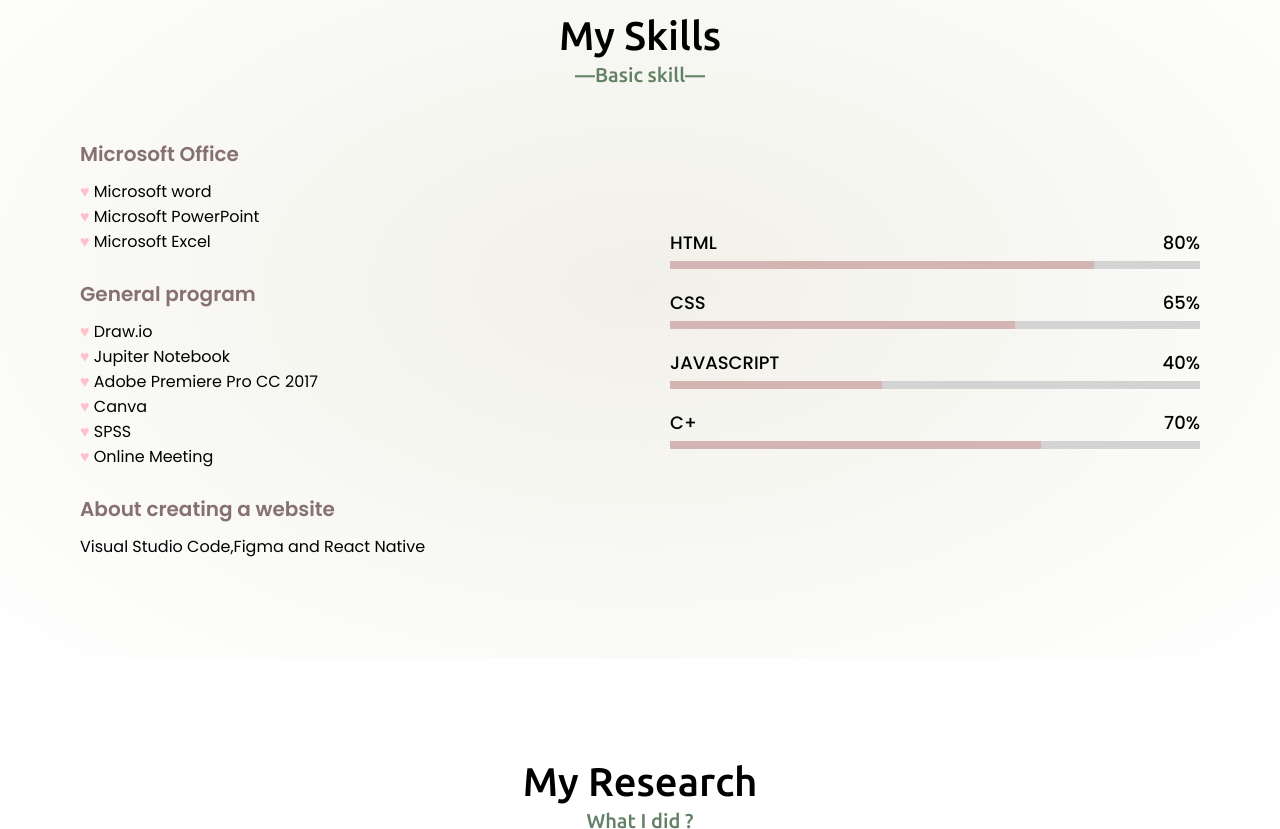
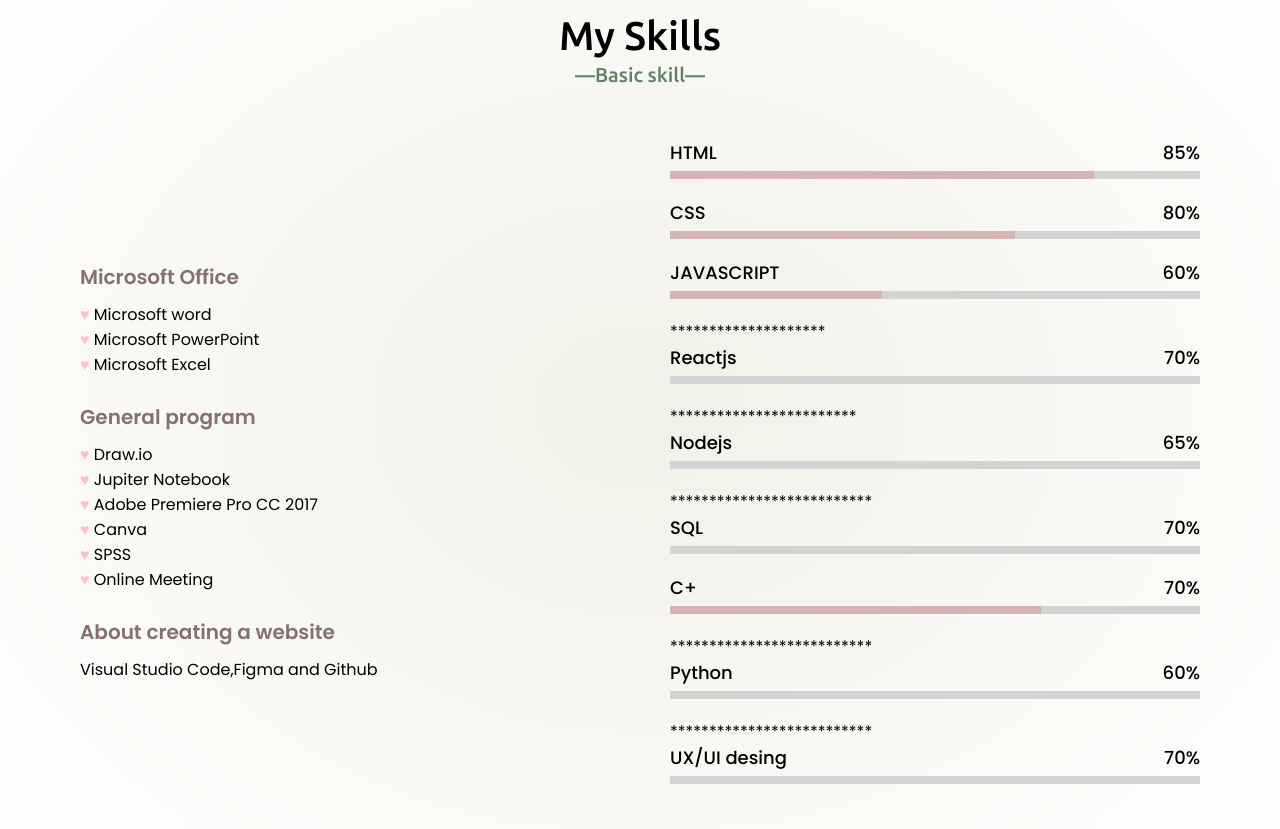
Before and after one commit to praejinjutha/praejinjutha.github.io, a plain HTML site: page index.html in a window 1280 px wide. Shown: the part 2360-3189 px from the top of the page. Drawn offline with nearby package versions, Linux system fonts and the light colour scheme.

Commit message:
Update index.html

```diff
--- a/index.html
+++ b/index.html
@@ -145,33 +145,59 @@
         <div class="text">About creating a website</div>
 
         <p>
-          Visual Studio Code,Figma and React Native
+          Visual Studio Code,Figma and Github
         </p>
+      </div>
 
-        <!-- เริ่มสร้าง บาร์ใน Skills -->
-      </div>
       <div class="column right">
+
         <div class="bars">
           <div class="info">
             <span>HTML</span>
-            <span>80%</span>
+            <span>85%</span>
           </div>
           <div class="line html"></div>
         </div>
+
         <div class="bars">
           <div class="info">
             <span>CSS</span>
-            <span>65%</span>
+            <span>80%</span>
           </div>
           <div class="line css"></div>
         </div>
 
+
         <div class="bars">
           <div class="info">
             <span>JAVASCRIPT</span>
-            <span>40%</span>
+            <span>60%</span>
           </div>
           <div class="line js"></div>
+        </div>
+
+        <div class="bars">********************
+          <div class="info">
+            <span>Reactjs</span>
+            <span>70%</span>
+          </div>
+          <div class="line reactjs"></div>
+        </div>
+
+        <div class="bars">************************
+          <div class="info">
+            <span>Nodejs</span>
+            <span>65%</span>
+          </div>
+          <div class="line nodejs"></div>
+        </div>
+
+        <div class="bars">**************************
+          <div class="info">
+            <span>SQL</span>
+            <span>70%</span>
+          </div>
+          <div class="line sql"></div>
         </div>
 
         <div class="bars">
@@ -181,6 +207,23 @@
           </div>
           <div class="line django"></div>
         </div>
+
+       <div class="bars">**************************
+          <div class="info">
+            <span>Python</span>
+            <span>60%</span>
+          </div>
+          <div class="line python"></div>
+        </div>
+
+        <div class="bars">**************************
+          <div class="info">
+            <span>UX/UI desing</span>
+            <span>70%</span>
+          </div>
+          <div class="line ux"></div>
+        </div>
+
       </div>
     </div>
   </div>
@@ -283,7 +326,7 @@
 <!-- Footer (ลิงก์ไปยังทรัพยากรที่เกี่ยวข้อง) -->
 <footer>
   <span>
-    <a href="#"> Jinjutha Hassadeepong</a> | <span class="far fa-copyright"></span> 2023 All Rights Reserved. Privacy Policy
+    <a href="#"> Prjin</a> | <span class="far fa-copyright"></span> 2023 All Rights Reserved. Privacy Policy
   </span>
 </footer>
 <script src='https://kit.fontawesome.com/3b57a2a2a7.js'></script>
```
